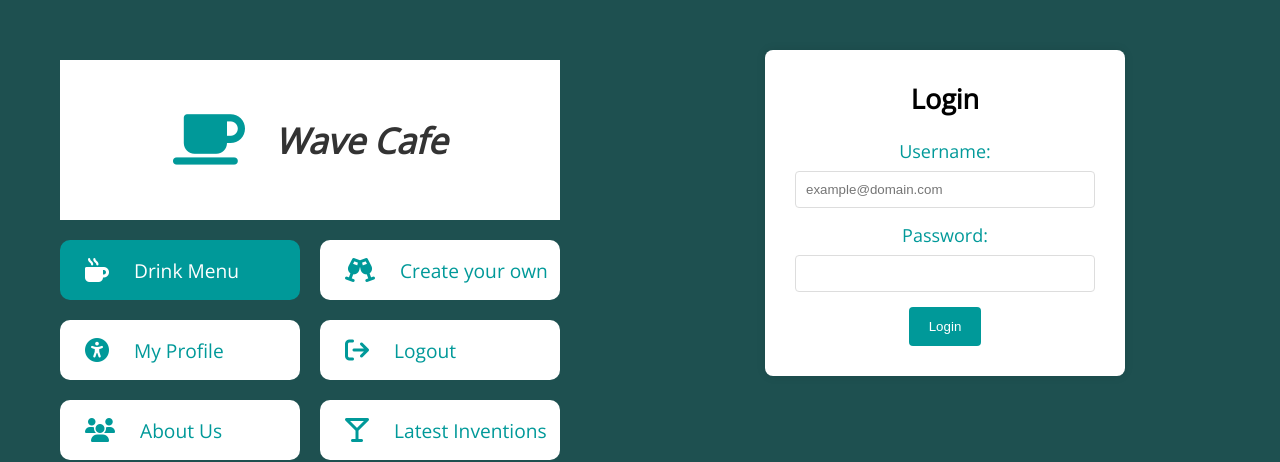
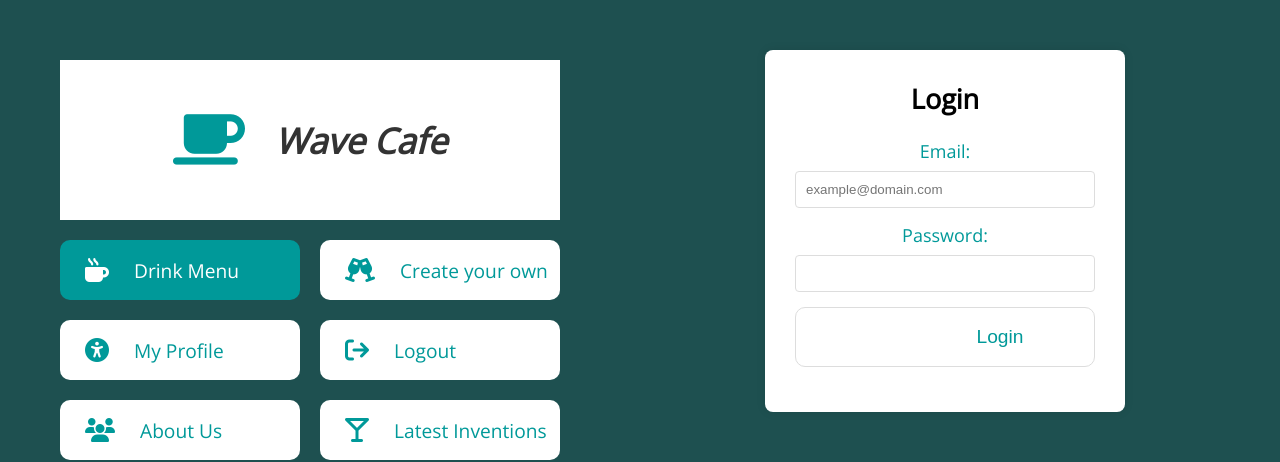
Before and after one commit to ivayloAngelov92/SoftUni-Project, a React (Vite) app in the folder client/: page /login in a window 1280 px wide. Shown: the top 462 px of the page. Built offline with nearby package versions, Linux system fonts and the light colour scheme.

Commit message:
custom hook

```diff
--- a/client/public/css/tooplate-wave-cafe.css
+++ b/client/public/css/tooplate-wave-cafe.css
@@ -120,6 +120,7 @@ h2 { margin-top: 0; }
 .tm-page-link.active {
     background-color: #099;
     color: white;
+    cursor: pointer;
 }
 
 .tm-page-link-icon {
@@ -220,6 +221,7 @@ h2 { margin-top: 0; }
     margin-left: 30px;
     margin-right: 0;
 }
+
 
 /* Go from zero to full opacity */
 @keyframes fadeEffect {
--- a/client/src/App.jsx
+++ b/client/src/App.jsx
@@ -24,7 +24,7 @@ function App() {
           <Route path='/login' element= { <Login/>}/>
           <Route path='/register' element= { <Register/>}/>
           <Route path='/create' element= { <Create/>}/>
-          <Route path='/drinks/:id' element= { <Details/>}/>
+          <Route path='/drinks/:drinkId' element= { <Details/>}/>
 
         </Routes>
         </main>
--- a/client/src/components/Create/Create.jsx
+++ b/client/src/components/Create/Create.jsx
@@ -21,8 +21,6 @@ export default function Create() {
     }catch(err){
       console.log(err);
     }
-    console.log(drinksData.type);
-    console.log(drinksData);
   };
 
   return (
@@ -57,7 +55,6 @@ export default function Create() {
           <option value="iced">iced</option>
           <option value="hot">hot</option>
           <option value="juice">juice</option>
-
           {/* Add more options as needed */}
         </select>
         <label htmlFor="ingredients">Ingredients:</label>
@@ -65,7 +62,6 @@ export default function Create() {
           id="ingredients"
           name="ingredients"
           rows={4}
-          defaultValue={''}
           placeholder="All Ingredient necessary for this recipe."
         />
         <label htmlFor="instructions">Instructions:</label>
@@ -73,7 +69,6 @@ export default function Create() {
           id="instructions"
           name="instructions"
           rows={4}
-          defaultValue={''}
           placeholder="Some clarification"
         />
         <label htmlFor="description">Description:</label>
@@ -81,12 +76,11 @@ export default function Create() {
           id="description"
           name="description"
           rows={4}
-          defaultValue={''}
           placeholder="Description"
         />
-        <button className="btn" type="submit">
-          Create Drink
-        </button>
+        <input className="tm-page-link" type="submit" value="Create Drink"/>
+
+
       </form>
     </section>
   );
--- a/client/src/components/Create/Create.module.css
+++ b/client/src/components/Create/Create.module.css
@@ -23,17 +23,3 @@ input, select, textarea {
     border: 1px solid #ddd;
     border-radius: 4px;
 }
-
-button {
-    background-color: #099;
-    color: white;
-    padding: 12px 20px;
-    border: none;
-    border-radius: 4px;
-    cursor: pointer;
-    transition: background-color 0.3s ease;
-}
-
-button:hover {
-    background-color: #066;
-}
--- a/client/src/components/Details/Details.jsx
+++ b/client/src/components/Details/Details.jsx
@@ -30,9 +30,9 @@ export default function Details() {
   return (
     <>
 
-      <h1>Custom Drink Details</h1>
+      <h1 className='heading'>Custom Drink Details</h1>
 
-      <section>
+      <section className='details'>
         <img src={drink.imgUrl} />
       </section>
       <section className="tm-container">
--- a/client/src/components/Login/Login.jsx
+++ b/client/src/components/Login/Login.jsx
@@ -1,13 +1,35 @@
-
+import useForm from '../../hooks/useForm';
 export default function Login() {
-    return (
-      <form>
+  const { values, onChange, onSubmit } = useForm({
+    email: '',
+    password: '',
+  });
+  return (
+    <form id="login-page" className="auth" onSubmit={onSubmit}>
       <h2>Login</h2>
-      <label htmlFor="username">Username:</label>
-      <input type="text" id="username" name="username" placeholder="example@domain.com"/>
+      <label htmlFor="username">Email:</label>
+      <input
+        type="text"
+        id="email"
+        name="email"
+        placeholder="example@domain.com"
+        onChange={onChange}
+        value={values.username}
+      />
       <label htmlFor="password">Password:</label>
-      <input type="password" id="password" name="password" />
-      <button type="submit">Login</button>
+      <input
+        type="password"
+        id="password"
+        name="password"
+        onChange={onChange}
+        value={values.password}
+      />
+      <input
+        style={{ paddingLeft: '120px' }}
+        className="tm-page-link"
+        type="submit"
+        value="Login"
+      />
     </form>
   );
 }
--- a/client/src/components/Register/Register.jsx
+++ b/client/src/components/Register/Register.jsx
@@ -14,7 +14,7 @@ export default function Register() {
         id="confirmPassword"
         name="confirmPassword"
       />
-      <button type="submit">Register</button>
+      <input style={{paddingLeft: "120px"}} className="tm-page-link" type="submit" value="Register"/>
     </form>
   );
 }
--- /dev/null
+++ b/client/src/hooks/useForm.js
@@ -0,0 +1,22 @@
+import { useState } from "react"
+
+export default function useForm(initialValues, submitHandler) {
+    const [values, setValues]= useState(initialValues)
+
+    const onChange = (e)=>{
+        setValues(state=>({
+            ...state,
+            [e.target.name]: e.target.value
+        }))
+    }
+    const onSubmit = (e)=>{
+        e.preventDefault()
+        submitHandler(values)
+
+    }
+    return {
+        values,
+        onChange,
+        onSubmit
+    }
+}
```
